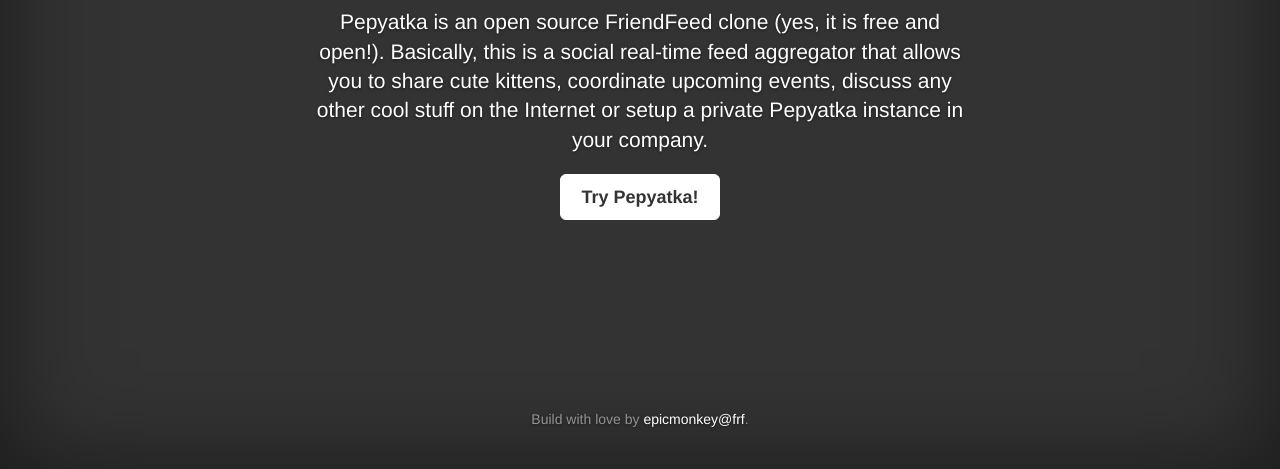
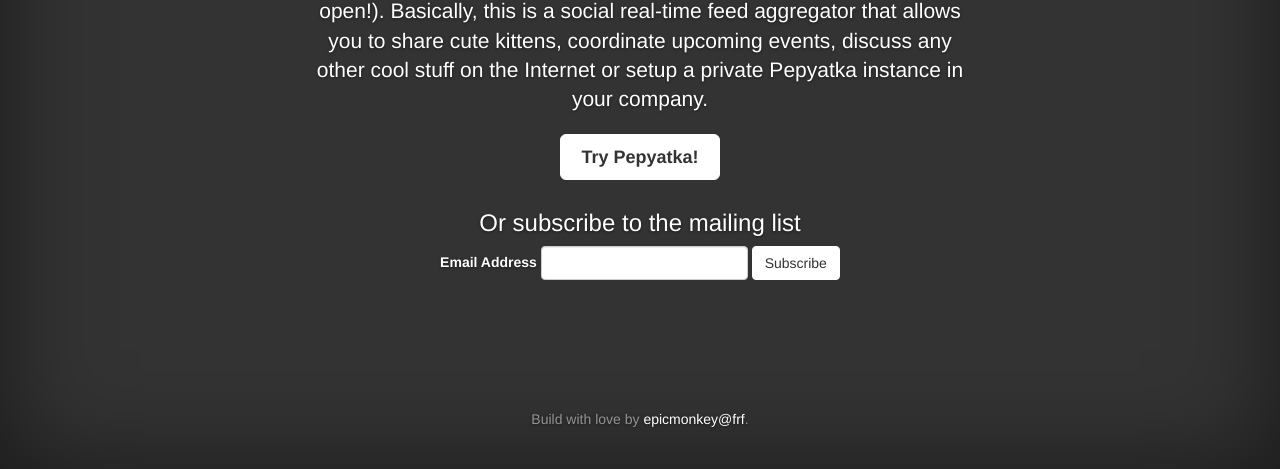
Before and after one commit to pepyatka/website, a plain HTML site: page index.html in a window 1280 px wide. Shown: the part 331-800 px from the top of the page. Drawn offline with nearby package versions, Linux system fonts and the light colour scheme.

Commit message:
Adds mailchimp block.

```diff
--- a/index.html
+++ b/index.html
@@ -41,6 +41,29 @@
             </p>
           </div>
 
+          <div class="mailing-list">
+              <form action="//pepyatka.us8.list-manage.com/subscribe/post?u=b449ae49f1135a3babcefdac8&amp;id=a0d143e5a5" method="post" id="mc-embedded-subscribe-form" name="mc-embedded-subscribe-form" class="validate form-inline" target="_blank" novalidate="novalidate">
+
+	        <h3>Or subscribe to the mailing list</h3>
+                <div class="mc-field-group">
+                  <div class="form-group">
+	            <label for="mce-EMAIL">Email Address </label>
+	            <input type="email" value="" name="EMAIL" class="required email form-control" id="mce-EMAIL">
+                  </div>
+                  <div class="form-group">
+                    <div class="input-group">
+                      <input type="submit" value="Subscribe" name="subscribe" id="mc-embedded-subscribe" class="btn btn-default">
+                    </div>
+                  </div>
+                </div>
+	        <div id="mce-responses" class="clear">
+		  <div class="response" id="mce-error-response" style="display:none"></div>
+		  <div class="response" id="mce-success-response" style="display:none"></div>
+	        </div>
+                <div style="position: absolute; left: -5000px;"><input type="text" name="b_b449ae49f1135a3babcefdac8_a0d143e5a5" tabindex="-1" value=""></div>
+              </form>
+          </div>
+
           <div class="mastfoot">
             <div class="inner">
               <p>Build with love by <a href="https://friendfeed.com/epicmonkey">epicmonkey@frf</a>.</p>
--- a/morda.css
+++ b/morda.css
@@ -176,3 +176,7 @@ a.fork-me {
 a.fork-me i {
   font-size: 28px;
 }
+
+.mailing-list {
+  margin-top: 30px;
+}
```
